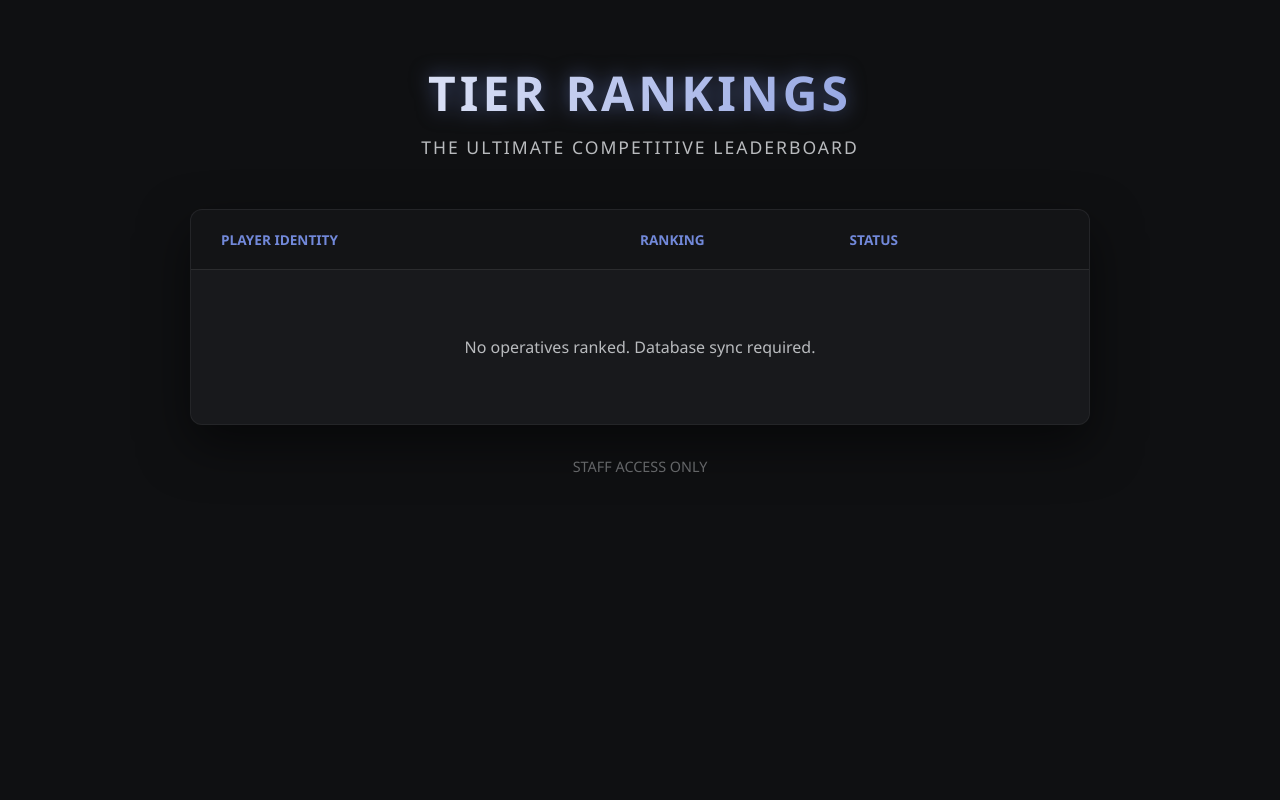
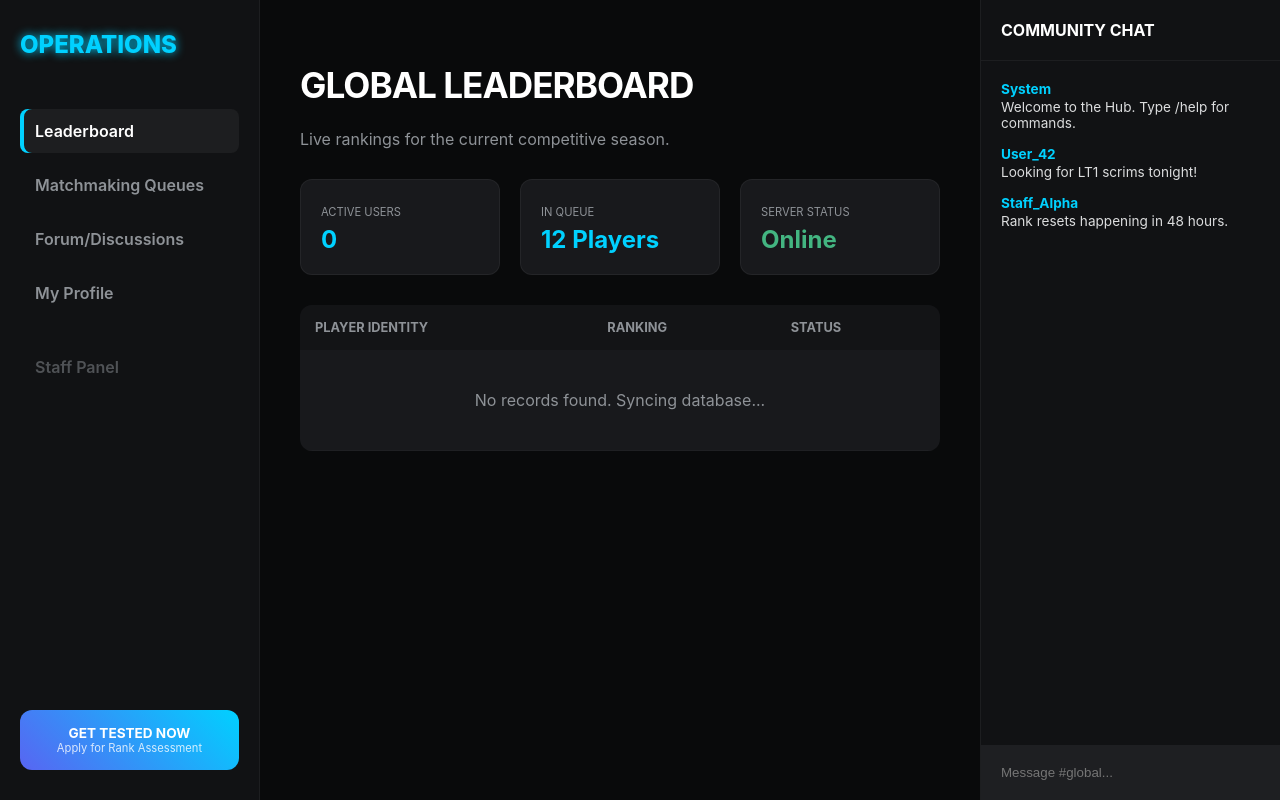
Before and after one commit to SKIBIDIBOSS/tiertests, a Node server app: page / in a window 1280 px wide. Run offline with Node 20, Linux system fonts and the light colour scheme; some libraries are stand-ins or nearby versions.

Commit message:
Update index.ejs

```diff
--- a/views/index.ejs
+++ b/views/index.ejs
@@ -3,187 +3,165 @@
 <head>
     <meta charset="UTF-8">
     <meta name="viewport" content="width=device-width, initial-scale=1.0">
-    <title>TIER LIST | OFFICIAL RANKINGS</title>
+    <title>HUB | COMPETITIVE OPERATIONS</title>
     <style>
         :root {
             --primary: #5865f2;
             --glow: #7289da;
-            --bg: #0f1012;
+            --bg: #090a0b;
+            --sidebar-bg: #111214;
             --card-bg: #18191c;
+            --accent: #00d1ff;
             --text: #ffffff;
-            --subtext: #b9bbbe;
         }
 
         body {
             background-color: var(--bg);
             color: var(--text);
-            font-family: 'Segoe UI', Roboto, Helvetica, Arial, sans-serif;
+            font-family: 'Inter', sans-serif;
             margin: 0;
-            display: flex;
-            justify-content: center;
-            min-height: 100vh;
-        }
-
-        .container {
-            width: 100%;
-            max-width: 900px;
-            padding: 60px 20px;
-        }
-
-        header {
-            text-align: center;
-            margin-bottom: 50px;
-        }
-
-        h1 {
-            font-size: 3rem;
-            margin: 0;
-            letter-spacing: 4px;
-            text-transform: uppercase;
-            background: linear-gradient(to right, #fff, var(--glow));
-            -webkit-background-clip: text;
-            -webkit-text-fill-color: transparent;
-            filter: drop-shadow(0 0 10px rgba(114, 137, 218, 0.5));
-        }
-
-        .slogan {
-            color: var(--subtext);
-            font-size: 1.1rem;
-            margin-top: 10px;
-            letter-spacing: 2px;
-        }
-
-        .leaderboard-container {
-            background: var(--card-bg);
-            border: 1px solid rgba(255,255,255,0.05);
-            border-radius: 12px;
-            box-shadow: 0 20px 50px rgba(0,0,0,0.5);
+            display: grid;
+            grid-template-columns: 260px 1fr 300px; /* Sidebar | Content | Chat */
+            height: 100vh;
             overflow: hidden;
         }
 
-        .table-header {
-            background: rgba(0,0,0,0.2);
-            padding: 20px 30px;
-            display: grid;
-            grid-template-columns: 2fr 1fr 1fr;
-            font-weight: bold;
-            color: var(--glow);
-            text-transform: uppercase;
-            font-size: 0.85rem;
-            border-bottom: 1px solid rgba(255,255,255,0.1);
+        /* --- SIDEBAR --- */
+        nav {
+            background: var(--sidebar-bg);
+            border-right: 1px solid rgba(255,255,255,0.05);
+            padding: 30px 20px;
+            display: flex;
+            flex-direction: column;
+            gap: 10px;
         }
 
-        .user-row {
-            padding: 20px 30px;
-            display: grid;
-            grid-template-columns: 2fr 1fr 1fr;
-            align-items: center;
-            border-bottom: 1px solid rgba(255,255,255,0.03);
-            transition: all 0.3s ease;
+        .logo { font-size: 1.5rem; font-weight: 800; margin-bottom: 40px; color: var(--accent); text-shadow: 0 0 10px var(--accent); }
+
+        .nav-item {
+            padding: 12px 15px;
+            border-radius: 8px;
+            color: #8e9297;
+            text-decoration: none;
+            font-weight: 600;
+            transition: 0.3s;
         }
 
-        .user-row:hover {
-            background: rgba(88, 101, 242, 0.05);
-            transform: scale(1.01);
+        .nav-item:hover, .nav-item.active { background: rgba(255,255,255,0.05); color: #fff; box-shadow: inset 4px 0 0 var(--accent); }
+
+        .get-tested-box {
+            margin-top: auto;
+            background: linear-gradient(45deg, #5865f2, #00d1ff);
+            padding: 15px;
+            border-radius: 12px;
+            text-align: center;
+            font-size: 0.85rem;
+            font-weight: bold;
+            cursor: pointer;
         }
 
-        .username {
-            font-weight: 600;
-            font-size: 1.1rem;
+        /* --- MAIN CONTENT --- */
+        main { padding: 40px; overflow-y: auto; }
+
+        .header-section { margin-bottom: 30px; }
+        h1 { font-size: 2.2rem; text-transform: uppercase; letter-spacing: -1px; }
+
+        .stats-grid { display: grid; grid-template-columns: repeat(3, 1fr); gap: 20px; margin-bottom: 30px; }
+        .stat-card { background: var(--card-bg); padding: 20px; border-radius: 12px; border: 1px solid rgba(255,255,255,0.05); }
+        .stat-card small { color: #8e9297; text-transform: uppercase; font-size: 0.7rem; }
+        .stat-card div { font-size: 1.5rem; font-weight: bold; margin-top: 5px; color: var(--accent); }
+
+        .leaderboard-table {
+            width: 100%;
+            background: var(--card-bg);
+            border-radius: 12px;
+            border-collapse: collapse;
+            overflow: hidden;
         }
 
-        /* Professional Glow Tiers */
-        .tier-badge {
-            padding: 6px 16px;
-            border-radius: 20px;
-            font-weight: bold;
-            font-size: 0.8rem;
-            background: #2f3136;
-            border: 1px solid var(--glow);
-            box-shadow: 0 0 10px rgba(114, 137, 218, 0.2);
-            text-align: center;
-            display: inline-block;
+        .leaderboard-table th { background: rgba(0,0,0,0.2); padding: 15px; text-align: left; color: #8e9297; font-size: 0.8rem; }
+        .leaderboard-table td { padding: 15px; border-bottom: 1px solid rgba(255,255,255,0.03); }
+
+        .tier-tag { padding: 4px 10px; border-radius: 6px; background: #2f3136; border: 1px solid var(--accent); font-size: 0.75rem; }
+
+        /* --- CHAT/FORUM SIDEBAR --- */
+        aside {
+            background: var(--sidebar-bg);
+            border-left: 1px solid rgba(255,255,255,0.05);
+            display: flex;
+            flex-direction: column;
         }
 
-        .btn-action {
-            background: var(--primary);
-            color: white;
-            text-decoration: none;
-            padding: 10px 20px;
-            border-radius: 6px;
-            font-size: 0.8rem;
-            font-weight: bold;
-            text-align: center;
-            transition: 0.2s;
-            box-shadow: 0 4px 15px rgba(88, 101, 242, 0.3);
-        }
+        .chat-header { padding: 20px; border-bottom: 1px solid rgba(255,255,255,0.05); font-weight: bold; }
+        .chat-messages { flex: 1; padding: 20px; display: flex; flex-direction: column; gap: 15px; overflow-y: auto; }
+        .msg { font-size: 0.85rem; }
+        .msg b { color: var(--accent); display: block; margin-bottom: 2px; }
+        .msg p { margin: 0; color: #dcddde; }
 
-        .btn-action:hover {
-            background: #4752c4;
-            box-shadow: 0 0 20px rgba(88, 101, 242, 0.6);
-        }
-
-        .no-data {
-            padding: 50px;
-            text-align: center;
-            color: var(--subtext);
-        }
-
-        .staff-footer {
-            margin-top: 30px;
-            text-align: center;
-        }
-
-        .staff-link {
-            color: var(--subtext);
-            text-decoration: none;
-            font-size: 0.9rem;
-            opacity: 0.5;
-        }
-
-        .staff-link:hover { opacity: 1; color: var(--glow); }
-
-        /* Role Colors */
-        .admin { color: #ff4757; text-shadow: 0 0 10px rgba(255, 71, 87, 0.3); }
-        .tester { color: #1e90ff; }
-        .user { color: #ffffff; }
-
+        .chat-input { padding: 20px; background: #1e1f22; border: none; color: white; width: 100%; box-sizing: border-box; }
     </style>
 </head>
 <body>
-    <div class="container">
-        <header>
-            <h1>Tier Rankings</h1>
-            <div class="slogan">THE ULTIMATE COMPETITIVE LEADERBOARD</div>
-        </header>
 
-        <div class="leaderboard-container">
-            <div class="table-header">
-                <span>Player Identity</span>
-                <span>Ranking</span>
-                <span>Status</span>
-            </div>
+    <nav>
+        <div class="logo">OPERATIONS</div>
+        <a href="/" class="nav-item active">Leaderboard</a>
+        <a href="/queues" class="nav-item">Matchmaking Queues</a>
+        <a href="/forum" class="nav-item">Forum/Discussions</a>
+        <a href="/profile" class="nav-item">My Profile</a>
+        <a href="/admin" class="nav-item" style="margin-top: 20px; opacity: 0.5;">Staff Panel</a>
 
-            <div class="user-list">
-                <% if (typeof users !== 'undefined' && users.length > 0) { %>
+        <div class="get-tested-box">
+            GET TESTED NOW
+            <div style="font-size: 0.7rem; font-weight: normal; opacity: 0.8;">Apply for Rank Assessment</div>
+        </div>
+    </nav>
+
+    <main>
+        <div class="header-section">
+            <h1>Global Leaderboard</h1>
+            <p style="color: #8e9297;">Live rankings for the current competitive season.</p>
+        </div>
+
+        <div class="stats-grid">
+            <div class="stat-card"><small>Active Users</small><div><%= users.length %></div></div>
+            <div class="stat-card"><small>In Queue</small><div>12 Players</div></div>
+            <div class="stat-card"><small>Server Status</small><div style="color: #43b581;">Online</div></div>
+        </div>
+
+        <table class="leaderboard-table">
+            <thead>
+                <tr>
+                    <th>PLAYER IDENTITY</th>
+                    <th>RANKING</th>
+                    <th>STATUS</th>
+                </tr>
+            </thead>
+            <tbody>
+                <% if (users.length > 0) { %>
                     <% users.forEach(user => { %>
-                        <div class="user-row">
-                            <span class="username <%= user.role %>"><%= user.username %></span>
-                            <div><span class="tier-badge"><%= user.tier %></span></div>
-                            <a href="/ticket/<%= user._id %>" class="btn-action">VIEW PROFILE</a>
-                        </div>
+                        <tr>
+                            <td style="font-weight: bold;"><%= user.username %></td>
+                            <td><span class="tier-tag"><%= user.tier %></span></td>
+                            <td><a href="/profile/<%= user._id %>" style="color: var(--accent); text-decoration: none; font-size: 0.8rem;">VIEW PROFILE</a></td>
+                        </tr>
                     <% }) %>
                 <% } else { %>
-                    <div class="no-data">
-                        <p>No operatives ranked. Database sync required.</p>
-                    </div>
+                    <tr><td colspan="3" style="text-align: center; padding: 40px; color: #8e9297;">No records found. Syncing database...</td></tr>
                 <% } %>
-            </div>
+            </tbody>
+        </table>
+    </main>
+
+    <aside>
+        <div class="chat-header">COMMUNITY CHAT</div>
+        <div class="chat-messages">
+            <div class="msg"><b>System</b><p>Welcome to the Hub. Type /help for commands.</p></div>
+            <div class="msg"><b>User_42</b><p>Looking for LT1 scrims tonight!</p></div>
+            <div class="msg"><b>Staff_Alpha</b><p>Rank resets happening in 48 hours.</p></div>
         </div>
+        <input type="text" class="chat-input" placeholder="Message #global...">
+    </aside>
 
-        <div class="staff-footer">
-            <a href="/admin" class="staff-link">STAFF ACCESS ONLY</a>
-        </div>
-    </div>
 </body>
 </html>
```
